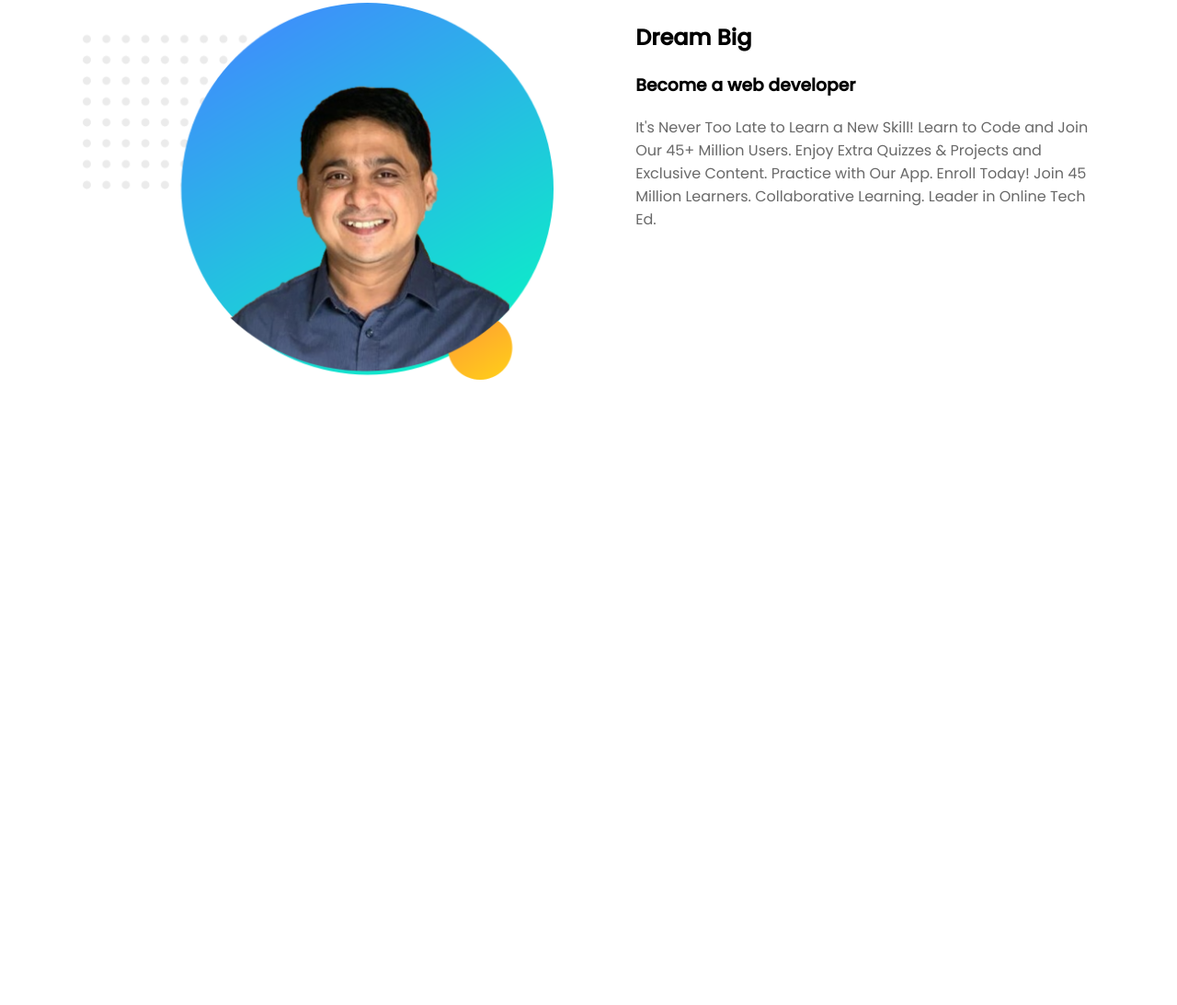
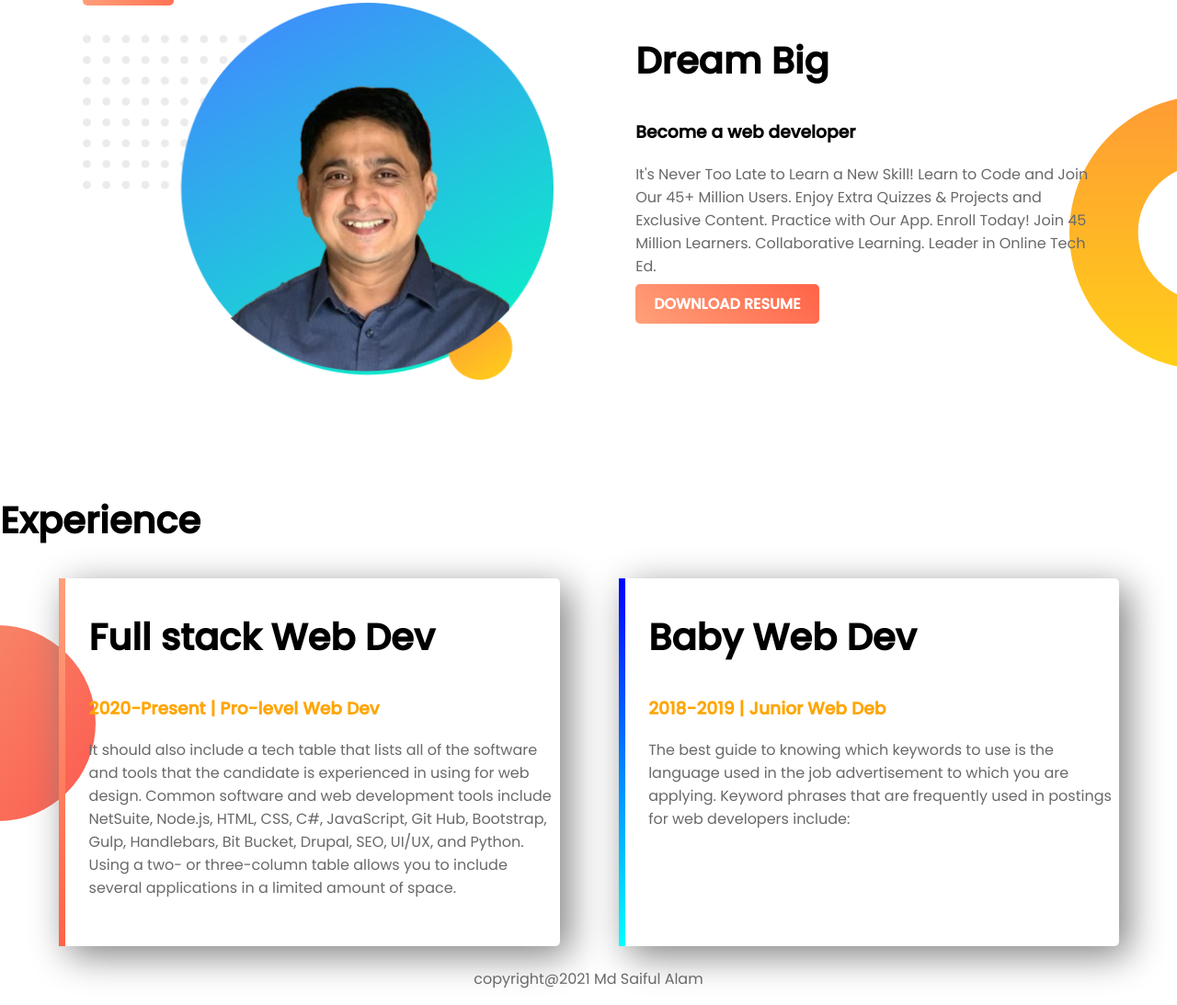
Before and after one commit to mdsaifulalambd/web-portfolio, a plain HTML site: page index.html in a window 1280 px wide. Shown: the part 497-1590 px from the top of the page at 92% size. Before the commit the page ends 1000 px from the top, so only its background shows below. Drawn offline with Linux system fonts and the light colour scheme.

Commit message:
footer completed

```diff
--- a/index.html
+++ b/index.html
@@ -11,8 +11,8 @@
 <body>
     <section class="top-banner">
         <div class="half-width">
-        <h2>Welcome To</h2>
-        <h2> <span class="name-highlight">Saiful Alam's</span> World</h2>
+        <h1>Welcome To</h1>
+        <h3> <span class="orange-highlight">Saiful Alam's</span> World</h3>
         <h3>Professional Web Developer</h3>
         <p>A web developer or programmer is someone who takes a web design - which has been created by either a client or a design team - and turns it into a website.
 
@@ -25,7 +25,7 @@
         </div>
     </section>
 
-    <section>
+    <section class="dream-area">
         <div class="half-width">
             <img src="images/profile_2.png" alt="">
 
@@ -35,8 +35,28 @@
             <h3>Become a web developer</h3>
             <p>It's Never Too Late to Learn a New Skill! Learn to Code and Join Our 45+ Million Users. Enjoy Extra Quizzes & Projects and Exclusive Content. Practice with Our App. Enroll Today! Join 45 Million Learners. Collaborative Learning. Leader in Online Tech Ed.</p>
 
+            <a class="link-button" target="_blank" href="http://www.mdsaifulalam.com.bd/">DOWNLOAD RESUME</a>
+
         </div>
     </section>
+
+    <section class="experience-area">
+        <h2>Experience</h2>
+        <div id="full-stack" class="half-width single-experience">
+            <h2 >Full stack Web Dev</h2>
+            <h3 class="orange-highlight">2020-Present | Pro-level Web Dev</h3>
+            <p>It should also include a tech table that lists all of the software and tools that the candidate is experienced in using for web design. Common software and web development tools include NetSuite, Node.js, HTML, CSS, C#, JavaScript, Git Hub, Bootstrap, Gulp, Handlebars, Bit Bucket, Drupal, SEO, UI/UX, and Python. Using a two- or three-column table allows you to include several applications in a limited amount of space.</p>
+        </div>
+        <div id="baby-web" class="half-width single-experience">
+            <h2 >Baby Web Dev</h2>
+            <h3 class="orange-highlight">2018-2019 | Junior Web Deb</h3>
+            <p>The best guide to knowing which keywords to use is the language used in the job advertisement to which you are applying. Keyword phrases that are frequently used in postings for web developers include:</p>
+        </div>
+    </section>
+
+    <footer>
+        <p>copyright@2021 Md Saiful Alam</p>
+    </footer>
 
 
 
--- a/style.css
+++ b/style.css
@@ -5,14 +5,18 @@ body{
 h1{
     font-size: 50px;
 }
+h2{
+    font-size: 40px;
+}
 
 p{
     color: dimgray;
+
 }
 
 
 
-.name-highlight{
+.orange-highlight{
     color: orange;
 }
 .half-width{
@@ -20,9 +24,11 @@ p{
     float: left;
     margin-left: 5%;
     padding-left: 2%;
+    height: 500px;
 }
 .half-width img{
     width: 100%;
+
 }
 .top-banner{
 
@@ -40,3 +46,37 @@ section{
     border-radius: 5px;
     color: white;
 }
+.dream-area{
+    background-image: url("images/dream-bg.png");
+    background-repeat: no-repeat;
+    background-position: right;
+}
+
+.single-experience{
+    box-shadow: 10px 10px 40px gray;
+    border-radius: 5px;
+    height: 80%;
+}
+
+.experience-area{
+    background-image: url("images/exp-bg.png");
+    background-repeat: no-repeat;
+    background-position: left;
+    background-color: white;
+}
+
+#full-stack{
+    border-left: 7px solid;
+    border-image: linear-gradient(180deg, lightsalmon,tomato);
+    border-image-slice: 1;
+}
+
+#baby-web{
+    border-left: 7px solid;
+    border-image: linear-gradient(180deg, blue, cyan);
+    border-image-slice: 1;
+}
+
+footer p{
+        text-align: center;
+}
```
